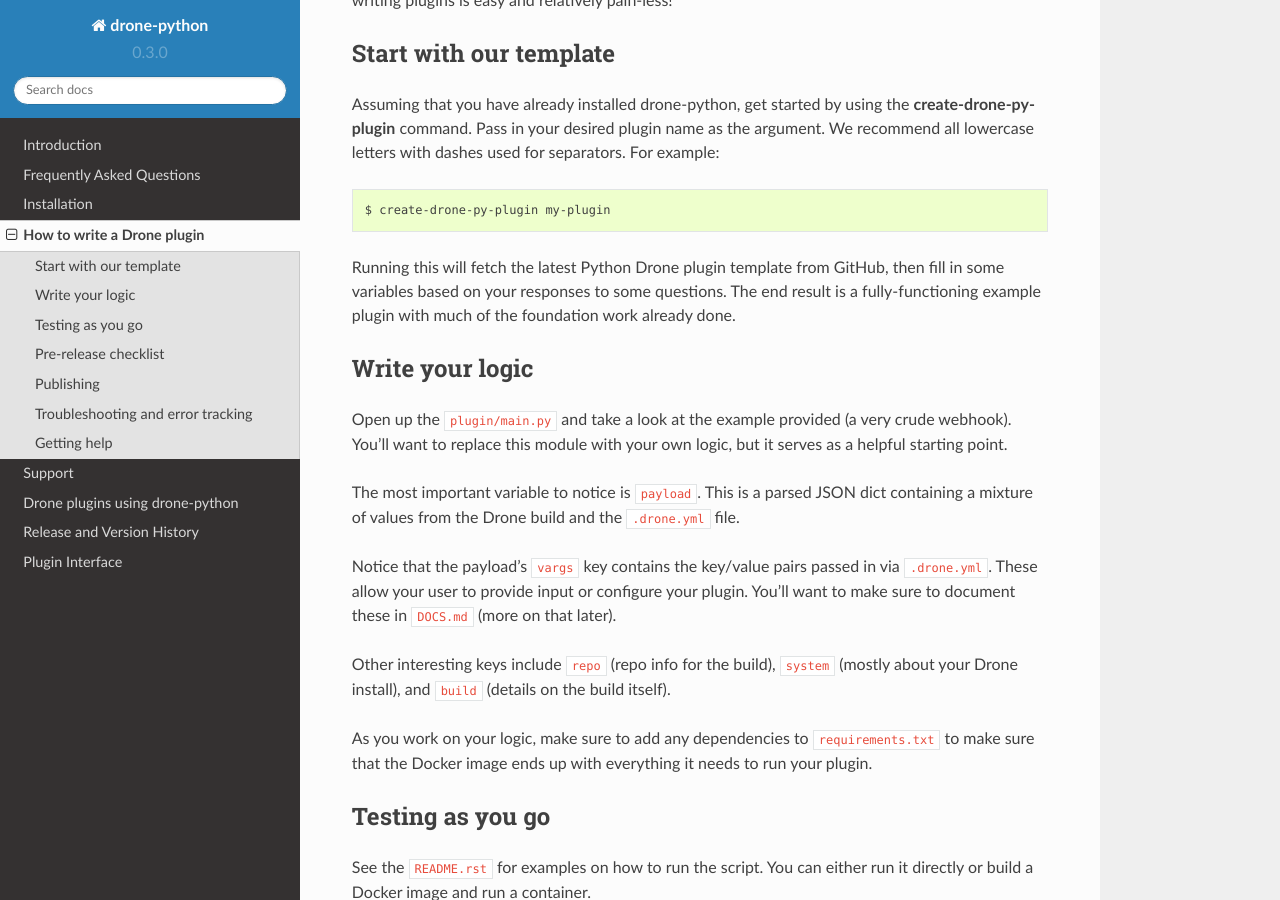
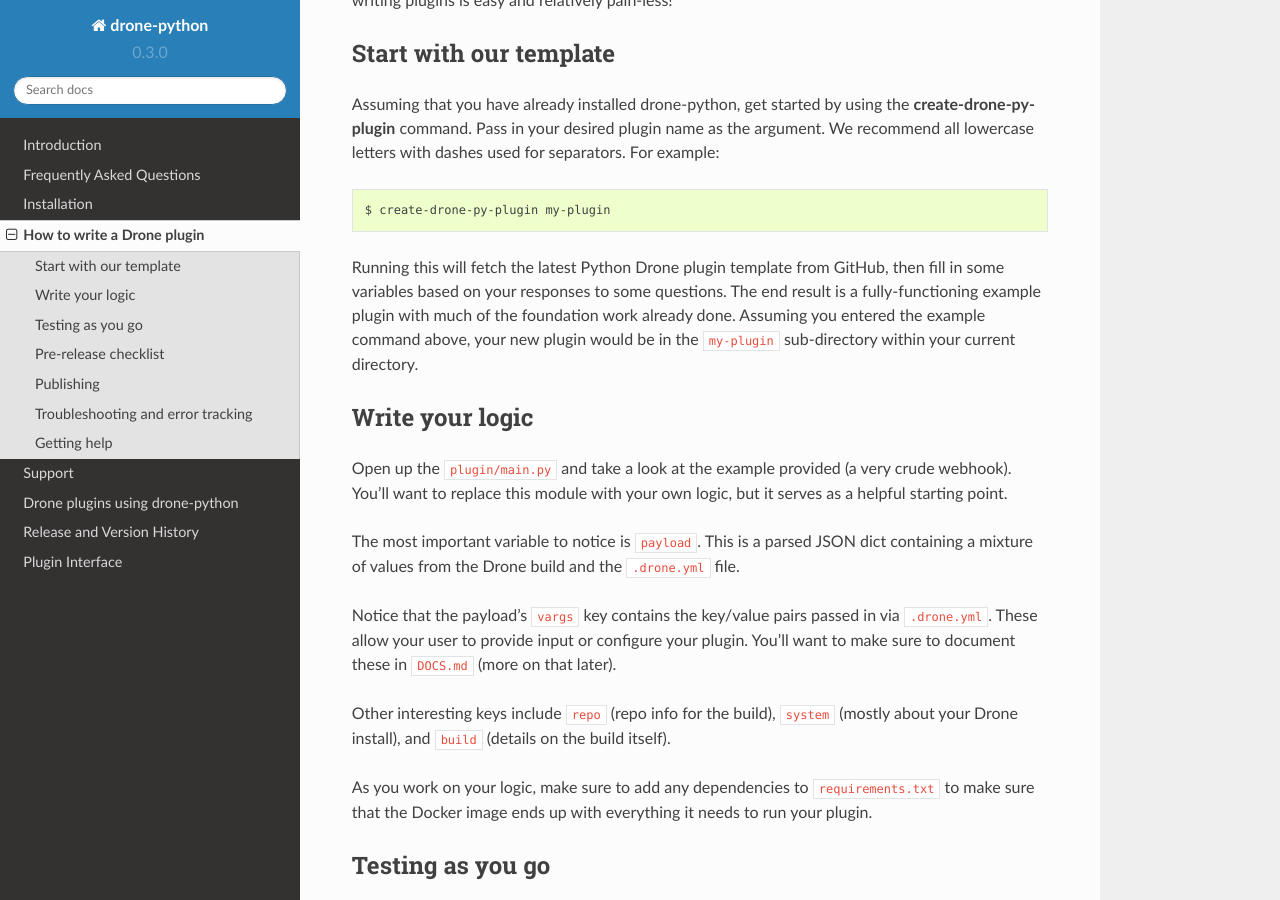
Before and after one commit to drone-python/drone-python, a Sphinx documentation site: the page built from docs/writing_a_plugin.rst, in a window 1280 px wide and 900 px high, scrolled down 364 px. Built offline with Sphinx 7.4.7 and the Read the Docs theme 2.0.0, drawn with Linux system fonts in a browser that asks for light colours.

Commit message:
Elaborate on where the plugin creator puts its newly created plugins.

```diff
--- a/docs/writing_a_plugin.rst
+++ b/docs/writing_a_plugin.rst
@@ -29,7 +29,9 @@
 Running this will fetch the latest Python Drone plugin template from GitHub,
 then fill in some variables based on your responses to some questions. The
 end result is a fully-functioning example plugin with much of the
-foundation work already done.
+foundation work already done. Assuming you entered the example command
+above, your new plugin would be in the ``my-plugin`` sub-directory within
+your current directory.
 
 Write your logic
 ----------------
```
